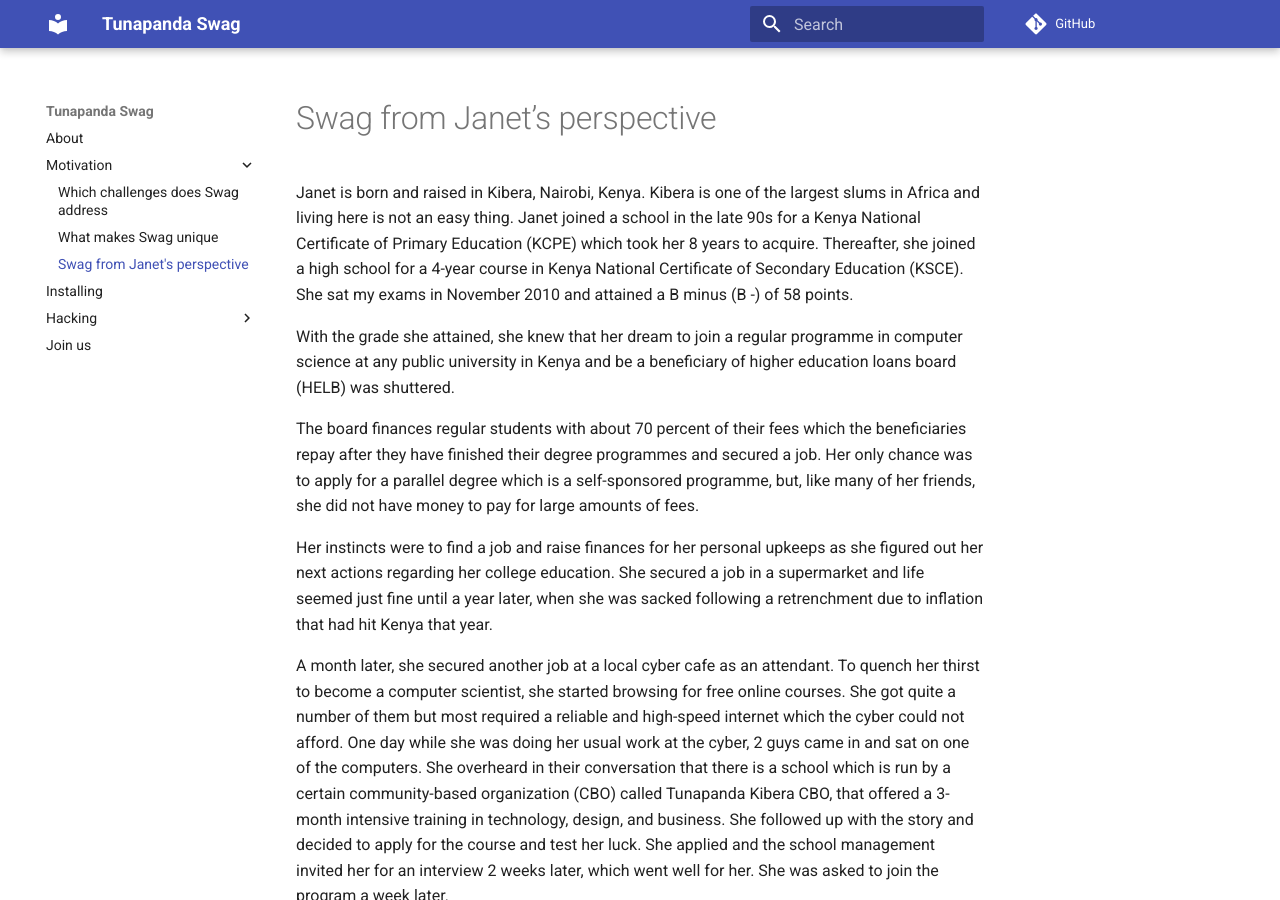
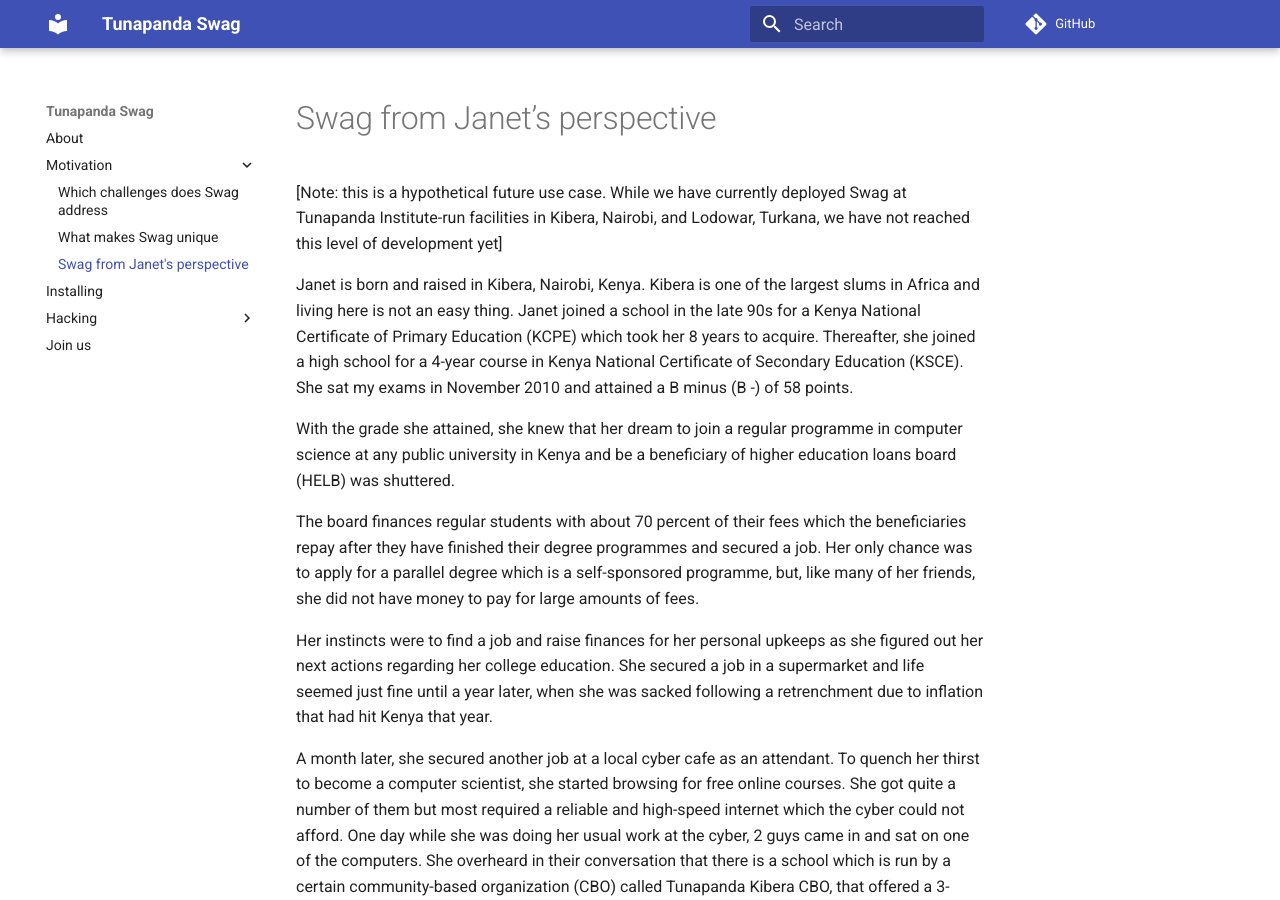
Before and after one commit to tunapanda/wp-swag, an MkDocs documentation site: the page built from docs/janet.md, in a window 1280 px wide and 900 px high. Built offline with MkDocs 1.6.1 and Material for MkDocs 9.7.7, drawn with Linux system fonts in a browser that asks for light colours; comment, search, counter and statistics services are not loaded; old or Windows-style settings are respelled for this version of MkDocs.

Commit message:
Update janet.md

```diff
--- a/docs/janet.md
+++ b/docs/janet.md
@@ -1,4 +1,6 @@
 # Swag from Janet’s perspective
+
+[Note: this is a hypothetical future use case. While we have currently deployed Swag at Tunapanda Institute-run facilities in Kibera, Nairobi, and Lodowar, Turkana, we have not reached this level of development yet]
 
 Janet is born and raised in Kibera, Nairobi, Kenya. Kibera is one of the largest slums in Africa and living here is not an easy thing. Janet joined a school in the late 90s for a Kenya National Certificate of Primary Education (KCPE) which took her 8 years to acquire. Thereafter, she joined a high school for a 4-year course in Kenya National Certificate of Secondary Education (KSCE). She sat my exams in November 2010 and attained a B minus (B -) of 58 points.
 
```
